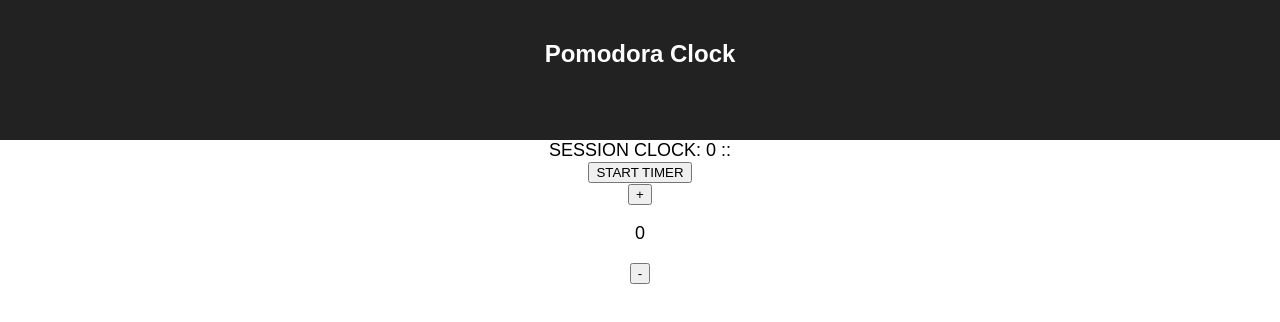
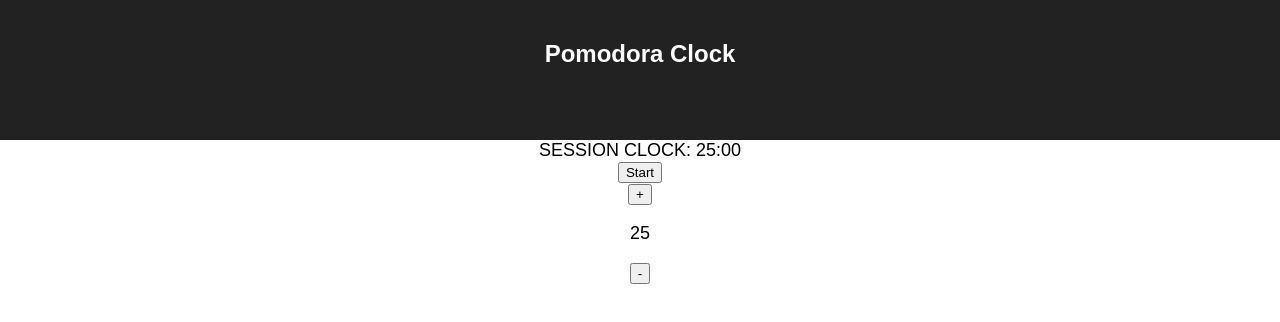
Before and after one commit to nimaiwalsh/Pomodora-Clock, a React (Create React App) app: page / in a window 1280 px wide. Shown: the top 322 px of the page. Built offline with nearby package versions, Linux system fonts and the light colour scheme.

Commit message:
Updated the display funct SessionCock

```diff
--- a/src/App.js
+++ b/src/App.js
@@ -8,21 +8,26 @@ class App extends Component {
   //Set initial state
   constructor(props) {
     super(props);
-
+    //Set the initial state 25 minute start time
     this.state = {
-      minutes: 0,
-      totalSeconds: 0,
-      timer: { },
-      intervalId: 0
+      totalSeconds: 1500,
+      timer: {h:0, m:25, s:'00'},
+      setMinutes: 25,
+      intervalId: 0,
+      timerBtn: 'Start',
     };
   }
 
-  //Add or remove minutes the timer - function called from SessionLength component
+  //Add or remove minutes to the timer - function called from SessionLength component
   updateTimer = (minutes) => {
-    this.setState({ minutes: minutes, totalSeconds: minutes * 60});
+    this.setState({
+      setMinutes: minutes,
+      totalSeconds: minutes * 60,
+      timer: {m:minutes, s:'00'}
+    });
   }
 
-  //Convert timer to hours, minutes, seconds and udate timer state
+  //Reduce timer by 1 second every second and convert timer to hours:minutes:seconds and update timer state -- timer conversions sourced online
   convertTimer = () => {
     this.setState({totalSeconds: this.state.totalSeconds -1});
     const seconds = this.state.totalSeconds;
@@ -37,13 +42,17 @@ class App extends Component {
     }
   }
 
-  //convertTimer every second
+  //convertTimer every second, update the start-stop button
   beginTimer = () => {
     if (!this.state.intervalId) {
       const intervalId = setInterval(() => {this.convertTimer()}, 1000);
-      this.setState({intervalId});
+      this.setState({
+        intervalId,
+        timerBtn: 'Stop'
+      });
     } else {
       this.clearTimer();
+      this.setState({timerBtn: 'Start'});
     }
   }
 
@@ -54,14 +63,25 @@ class App extends Component {
   }
 
   render() {
+    //Determine if hours are used and pass to SessionClock
+    const timerHours = this.state.timer.h;
+    const timerMinutes = this.state.timer.m;
+    const timerSeconds = this.state.timer.s;
+    let sessionClock = '';
+    if (!timerHours) {
+      sessionClock = `${timerMinutes}:${timerSeconds}`;
+    } else {
+      sessionClock = `${timerHours}:${timerMinutes}:${timerSeconds}`;
+    }
+
     return (
       <div className="App">
         <div className="App-header">
           <h2>Pomodora Clock</h2>
         </div>
         <section className="App-intro">
-          <SessionClock minutes={this.state.minutes} timer={this.state.timer} callbackFromApp={this.beginTimer}/>
-          <SessionLength callbackFromApp={this.updateTimer} minutes={this.state.minutes}/>
+          <SessionClock callbackFromApp={this.beginTimer} sessionClock={sessionClock} timerBtn={this.state.timerBtn} />
+          <SessionLength callbackFromApp={this.updateTimer} minutes={this.state.setMinutes} />
         </section>
         <footer>
         </footer>
--- a/src/components/SessionClock.js
+++ b/src/components/SessionClock.js
@@ -1,13 +1,13 @@
 import React from 'react';
 
-const SessionClock = ({ minutes, timer, callbackFromApp }) => {
+const SessionClock = ({ sessionClock, callbackFromApp, timerBtn }) => {
 
-    return (
-        <div>
-            <div className="session-clock">SESSION CLOCK: {minutes} {timer.h}:{timer.m}:{timer.s}</div>
-            <button className="start-timer" onClick={callbackFromApp}>START TIMER</button>
-        </div>
-    );
+  return (
+      <div>
+        <div className="session-clock">SESSION CLOCK: {sessionClock}</div>
+        <button className="start-timer" onClick={callbackFromApp}>{ timerBtn }</button>
+      </div>
+  );
 }
 
 export default SessionClock;
--- a/src/components/SessionLength.js
+++ b/src/components/SessionLength.js
@@ -1,19 +1,19 @@
 import React from 'react';
 
 const SessionLength = ({ callbackFromApp, minutes }) => {
-    //Update the timer and convert to seconds - pass the results back to App callback function
+  // Inrement/Decrement timer and pass the results back to App callback function
   const addOne = () => {
-        callbackFromApp(minutes +1);
+    callbackFromApp(minutes + 1);
+  };
+  const removeOne = () => {
+    if (minutes > 0) {
+      callbackFromApp(minutes - 1);
     }
-    const removeOne = () => {
-        if(minutes > 0) {
-            callbackFromApp(minutes -1);
-        }
-    }
+  };
   return (
     <div className="session-length">
       <button className="minutes-add-btn" onClick={addOne}>+</button>
-            <p>{ minutes }</p>
+      <p>{minutes}</p>
       <button id="minutes-minus-btn" onClick={removeOne}>-</button>
     </div>
   );
```
Also changed, not shown: src/components/LoaderAnimate.js (added). Lines whose indentation alone changed are shown as unchanged.
